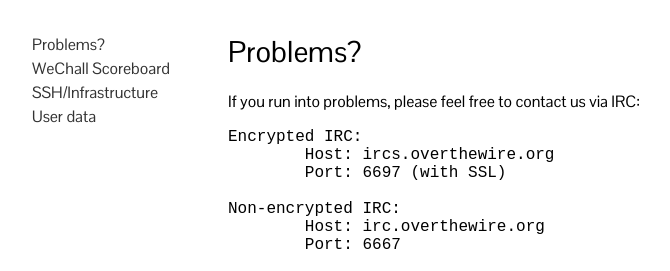
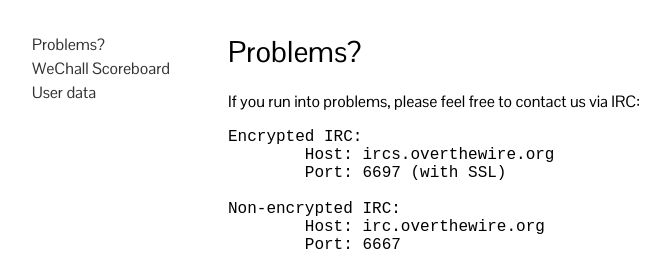
Before and after one commit to OverTheWireOrg/OverTheWire-website, a Jekyll site: the page built from help/index.md, in a window 1280 px wide, cut to the strip 77-348 px from the top of the page. Shown: the whole strip, without its empty margins (8-678 px from the left). Built offline with Jekyll 4.4.1, drawn with Linux system fonts in a browser that asks for light colours.

Commit message:
remove this from the menue untill its updated

```diff
--- a/_includes/help.md
+++ b/_includes/help.md
@@ -2,7 +2,6 @@
     <ul>
 {% include menu_item.html link="/help/index.html" name="Problems?" %}
 {% include menu_item.html link="/help/wechall.html" name="WeChall&nbsp;Scoreboard" %}
-{% include menu_item.html link="/help/sshinfra.html" name="SSH/Infrastructure" %}
 {% include menu_item.html link="/help/userdata.html" name="User data" %}
     </ul>
 </div>
```
